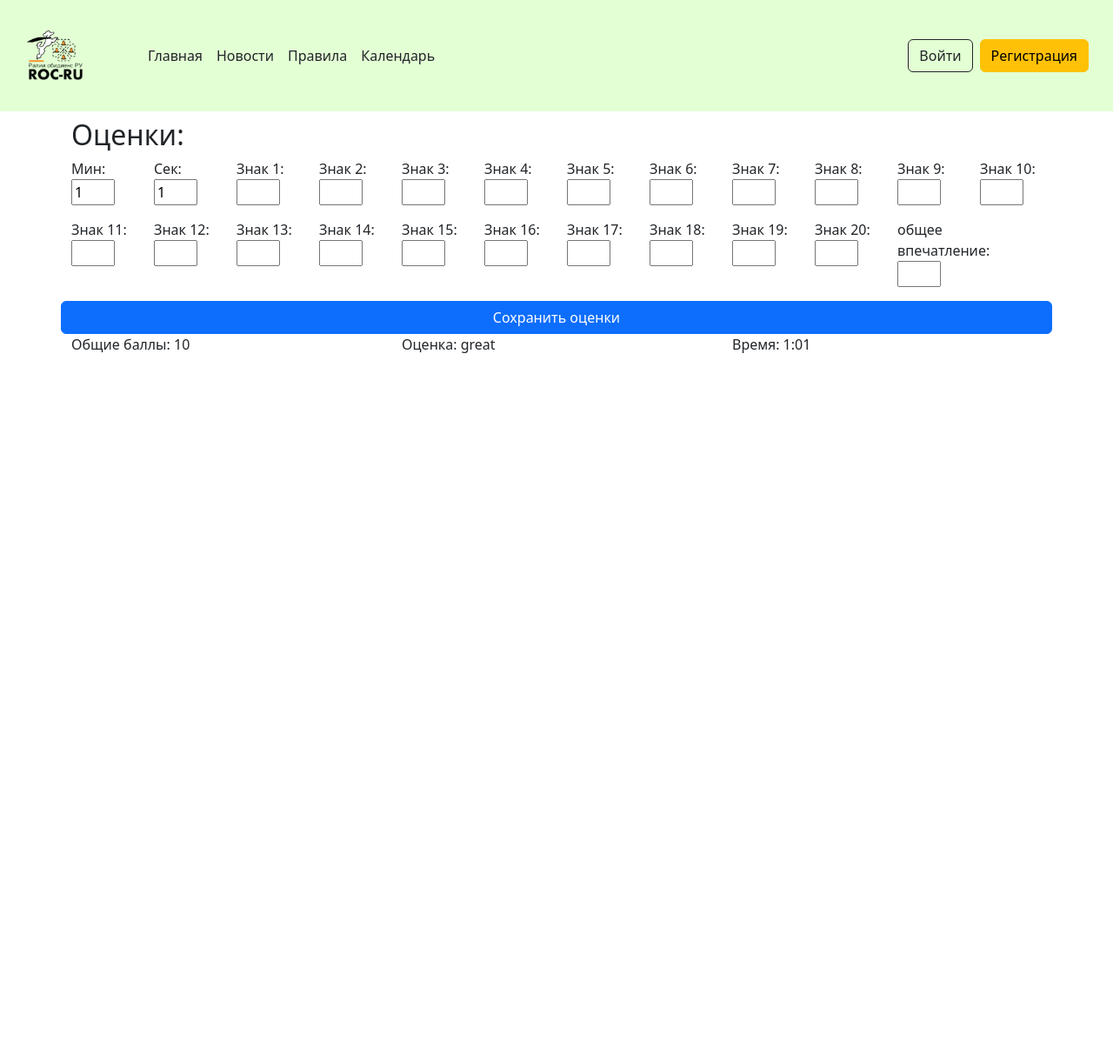
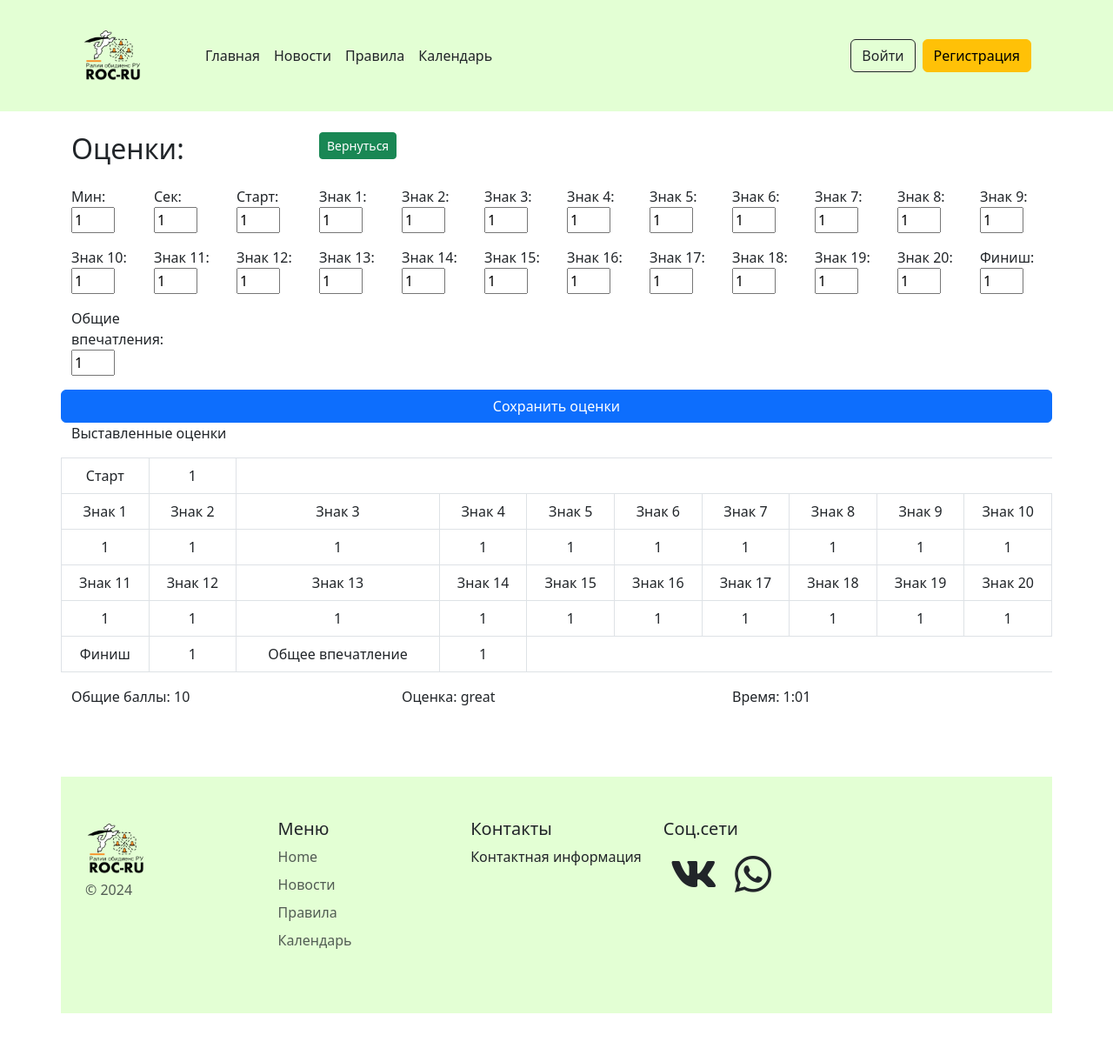
Before and after one commit to Khaidoukova/site1, a Django app: page /roles/competitor_detail/1 in a window 1280 px wide. Shown: the whole page at 87% size. Before the commit the page ends 406 px from the top, so only its background shows below. Run offline with Django 5.2, Linux system fonts and the light colour scheme; tables that the repository leaves empty hold one stand-in row (values such as "Sample post"); data that the repository does not hold is empty; parts of the project's set-up code (start-up, migrations or seed data) failed here and were passed over; some libraries are stand-ins or nearby versions.

Commit message:
Добавил футер - base html Изменил модель выставления оценок !Сделать миграции! Файлы competitor_detail.html в ролях competition_detail.html в мейне теплейтс Из roles forms models views

```diff
--- a/main/templates/main/base.html
+++ b/main/templates/main/base.html
@@ -8,6 +8,8 @@
     <link rel="canonical" href="https://bootstrap-4.ru/docs/5.3/examples/headers/">
 	<!-- Bootstrap core CSS -->
     <link href="/static/css/bootstrap.min.css" rel="stylesheet" integrity="sha384-4bw+/aepP/YC94hEpVNVgiZdgIC5+VKNBQNGCHeKRQN+PtmoHDEXuppvnDJzQIu9" crossorigin="anonymous">
+    <!-- Подключение Font Awesome -->
+      <link rel="stylesheet" href="https://cdnjs.cloudflare.com/ajax/libs/font-awesome/5.15.4/css/all.min.css">
 
 	<!-- Favicons -->
 	<meta name="theme-color" content="#712cf9">
@@ -20,43 +22,7 @@
 <body>
 
 <header class="p-3" style="background-color: #e3ffd4;">
-    <!--
-    <div class="container">
-        <div class="d-flex flex-wrap align-items-center justify-content-center justify-content-lg-start">
-            <a href="/" class="d-flex align-items-center mb-2 mb-lg-0 text-white text-decoration-none">
-                <img src="/static/logo.webp" alt="Логотип" class="img-fluid" style="max-width: 70px; max-height: 70px;">
-                <svg class="bi me-2" width="40" height="32" role="img" aria-label="Bootstrap"><use xlink:href="#bootstrap"/></svg>
-            </a>
-
-        <ul class="nav col-12 col-lg-auto me-lg-auto mb-2 justify-content-center mb-md-0">
-          <li><a href="/" class="nav-link px-2 text-black">Главная</a></li>
-          <li><a href="/news/" class="nav-link px-2 text-black">Новости</a></li>
-          <li><a href="/rules/" class="nav-link px-2 text-black">Правила</a></li>
-          <li><a href="https://calendar.yandex.ru/week?uid=1892071114" class="nav-link px-2 text-black" target="_blank">Календарь</a></li>
-
-
-        </ul>
-
-        <div class="text-end">
-                {% if user.is_authenticated %}
-
-           <div class="d-flex">
-                <form method="post" action="{% url 'users:logout' %}">
-                    {% csrf_token %}
-                    <button type="submit" class="p-2 btn btn-danger me-2">Выйти</button>
-                </form>
-
-                <a class="p-2 btn btn-warning mx-2" href="{% url 'users:user_detail' pk=user.pk %}">Профиль</a>
-            </div>
-                {% else %}
-            <a class="btn btn-outline-dark me-2" href="{% url 'users:login' %}">Войти</a>
-            <a class="p-2 btn btn-warning" href="{% url 'users:register' %}">Регистрация</a>
-                {% endif %}
-
-        </div>
-      </div>
-    </div>
-    -->
+<div class="container">
  <nav class="navbar navbar-expand-lg navbar-light bg-transparent">
   <div class="container-fluid">
     <a class="navbar-brand d-flex align-items-center" href="/">
@@ -98,8 +64,7 @@
     </div>
   </div>
 </nav>
-
-
+</div>
 </header>
 
 
@@ -109,7 +74,58 @@
 
 {% endblock %}
 
+
+
 <script src="/static/js/bootstrap.bundle.min.js" integrity="sha384-HwwvtgBNo3bZJJLYd8oVXjrBZt8cqVSpeBNS5n7C8IVInixGAoxmnlMuBnhbgrkm" crossorigin="anonymous"></script>
 
 </body>
+
+<div class="container">
+<footer class="row row-cols-1 row-cols-sm-2 row-cols-md-5 py-5 my-5 p-3" style="background-color: #e3ffd4;">
+
+    <div class="col mb-3">
+      <a class="navbar-brand d-flex align-items-center" href="/">
+          <img src="/static/logo.webp" alt="Логотип" class="img-fluid me-2" style="max-width: 70px; max-height: 70px;">
+          <svg class="bi" width="40" height="32" role="img" aria-label="Bootstrap"><use xlink:href="#bootstrap"/></svg>
+      </a>
+      <p class="text-body-secondary">© 2024</p>
+    </div>
+
+    <div class="col mb-3">
+      <h5>Меню</h5>
+      <ul class="nav flex-column">
+        <li class="nav-item mb-2"><a href="/" class="nav-link p-0 text-body-secondary">Home</a></li>
+        <li class="nav-item mb-2"><a href="/news/" class="nav-link p-0 text-body-secondary">Новости</a></li>
+        <li class="nav-item mb-2"><a href="/rules/" class="nav-link p-0 text-body-secondary">Правила</a></li>
+        <li class="nav-item mb-2"><a href="https://calendar.yandex.ru/week?uid=1892071114" class="nav-link p-0 text-body-secondary">Календарь</a></li>
+      </ul>
+    </div>
+
+
+    <div class="col mb-3">
+      <h5>Контакты</h5>
+      <ul class="nav flex-column">
+        <li class="nav-item mb-2"><p>Контактная информация</p></li>
+
+      </ul>
+    </div>
+
+    <div class="col mb-3">
+          <h5>Соц.сети</h5>
+          <ul class="nav flex-column">
+            <li class="nav-item mb-2">
+                <a href="https://vk.com" target="_blank" class="rounded-circle d-inline-block p-2" ">
+                    <i class="fab fa-vk text-dark fa-3x"></i>
+                </a>
+                <a href="https://wa.me/your_phone_number" target="_blank" class="rounded-circle d-inline-block p-2"">
+                    <i class="fab fa-whatsapp text-dark fa-3x"></i>
+                </a>
+            </li>
+          </ul>
+        </div>
+
+</footer>
+  </div>
+
+
 </html>
--- a/roles/forms.py
+++ b/roles/forms.py
@@ -23,16 +23,40 @@ class CreateCompetitorForm(forms.ModelForm):
 class CompetitorUpdateForm(forms.ModelForm):
     class Meta:
         model = Competitor
-        fields = ['min_time_competitor', 'sec_time_competitor']
+        fields = ['min_time_competitor', 'sec_time_competitor',
+                  'start_field',
+                  'additional_field_1',
+                  'additional_field_2',
+                  'additional_field_3',
+                  'additional_field_4',
+                  'additional_field_5',
+                  'additional_field_6',
+                  'additional_field_7',
+                  'additional_field_8',
+                  'additional_field_9',
+                  'additional_field_10',
+                  'additional_field_11',
+                  'additional_field_12',
+                  'additional_field_13',
+                  'additional_field_14',
+                  'additional_field_15',
+                  'additional_field_16',
+                  'additional_field_17',
+                  'additional_field_18',
+                  'additional_field_19',
+                  'additional_field_20',
+                  'finish_field',
+                  'show_field',
+                  ]
 
-    def __init__(self, *args, **kwargs):
-        super().__init__(*args, **kwargs)
-        for i in range(1, 21):
-            field_name = f'additional_field_{i}'
-            self.fields[field_name] = forms.IntegerField(label=f'Знак {i}', required=False)
-
-        impression_field = 'impression_field'
-        self.fields[impression_field] = forms.IntegerField(label='общее впечатление', required=False)
+    # def __init__(self, *args, **kwargs):
+    #     super().__init__(*args, **kwargs)
+    #     for i in range(1, 21):
+    #         field_name = f'additional_field_{i}'
+    #         self.fields[field_name] = forms.IntegerField(label=f'Знак {i}', required=False)
+    #
+    #     impression_field = 'show_field'
+    #     self.fields[impression_field] = forms.IntegerField(label='общее впечатление', required=False)
 
     def save(self, commit=True, total_points=100, grade_competitor=None):
         instance = super().save(commit=False)
@@ -47,14 +71,14 @@ class CompetitorUpdateForm(forms.ModelForm):
             else:
                 additional_scores.append(0)
 
-        impression_field = 'impression_field'
+        impression_field = 'show_field'
         field_value = self.cleaned_data.get(impression_field)
         if field_value:
             total_points -= field_value
             additional_scores.append(field_value)
 
         instance.points = total_points  # итоговые баллы
-
+        # считаем оценку в зависимости от выставленных баллов
         if 0 < total_points < 69.8:
             grade_competitor = 'Недостаточно'
         elif 69.9 < total_points < 79.8:
--- a/roles/templates/competitor_detail.html
+++ b/roles/templates/competitor_detail.html
@@ -2,15 +2,26 @@
 {% block content%}
 
 
-<div class="container mt-2 mb-2" xmlns="http://www.w3.org/1999/html">
+<div class="container mt-2 mb-2">
 
         <div class="row">
             <div class="col-md-12">
-                <h2>Оценки: </h2>
+                <div class="row mt-3 mb-3">
+                    <div class="col-md-3">
+                        <h2>Оценки: </h2>
+                    </div>
+                    <div class="col-md-3">
+                        <a href="{% url 'detail_com' competitor_info.competition.pk %}" class="btn btn-success btn-sm">Вернуться</a>
+                    </div>
+                </div>
+
+
+
 
                 <form method="post">
                     <div class="row">
                         {% csrf_token %}
+
                         {% for field in form.visible_fields %}
 
                                 <div class="col-md-1 mb-3">
@@ -31,6 +42,74 @@
                 </form>
 
                 <div class="row">
+
+                    <p>Выставленные оценки</p>
+
+                    <table class="table table-bordered text-center">
+                        <tbody>
+                            <tr>
+                                <td>Старт</td>
+                                <td>{{ competitor_info.start_field }}</td>
+
+                            </tr>
+                            <tr>
+                                <td>Знак 1</td>
+                                <td>Знак 2</td>
+                                <td>Знак 3</td>
+                                <td>Знак 4</td>
+                                <td>Знак 5</td>
+                                <td>Знак 6</td>
+                                <td>Знак 7</td>
+                                <td>Знак 8</td>
+                                <td>Знак 9</td>
+                                <td>Знак 10</td>
+                            </tr>
+                            <tr>
+                                <td>{{ competitor_info.additional_field_1 }}</td>
+                                <td>{{ competitor_info.additional_field_2 }}</td>
+                                <td>{{ competitor_info.additional_field_3 }}</td>
+                                <td>{{ competitor_info.additional_field_4 }}</td>
+                                <td>{{ competitor_info.additional_field_5 }}</td>
+                                <td>{{ competitor_info.additional_field_6 }}</td>
+                                <td>{{ competitor_info.additional_field_7 }}</td>
+                                <td>{{ competitor_info.additional_field_8 }}</td>
+                                <td>{{ competitor_info.additional_field_9 }}</td>
+                                <td>{{ competitor_info.additional_field_10 }}</td>
+                            </tr>
+                            <tr class="font-weight-bold">
+                                <td>Знак 11</td>
+                                <td>Знак 12</td>
+                                <td>Знак 13</td>
+                                <td>Знак 14</td>
+                                <td>Знак 15</td>
+                                <td>Знак 16</td>
+                                <td>Знак 17</td>
+                                <td>Знак 18</td>
+                                <td>Знак 19</td>
+                                <td>Знак 20</td>
+                            </tr>
+                            <tr>
+                                <td>{{ competitor_info.additional_field_11 }}</td>
+                                <td>{{ competitor_info.additional_field_12 }}</td>
+                                <td>{{ competitor_info.additional_field_13 }}</td>
+                                <td>{{ competitor_info.additional_field_14 }}</td>
+                                <td>{{ competitor_info.additional_field_15 }}</td>
+                                <td>{{ competitor_info.additional_field_16 }}</td>
+                                <td>{{ competitor_info.additional_field_17 }}</td>
+                                <td>{{ competitor_info.additional_field_18 }}</td>
+                                <td>{{ competitor_info.additional_field_19 }}</td>
+                                <td>{{ competitor_info.additional_field_20 }}</td>
+                            </tr>
+                            <tr>
+                                <td>Финиш</td>
+                                <td>{{ competitor_info.finish_field }}</td>
+                                <td>Общее впечатление</td>
+                                <td>{{ competitor_info.show_field }}</td>
+
+                            </tr>
+                        </tbody>
+                    </table>
+
                     <div class="col-4 md-2 mb-3">
                         <p>Общие баллы: {{ competitor_info.points }}</p>
                     </div>
@@ -38,13 +117,14 @@
                         <p>Оценка: {{ competitor_info.grade_competitor }}</p>
                     </div>
                     <div class="col-4 md-2 mb-3">
+                        {% if min_time_competitor and sec_time_competitor %}
                         <p>Время: {{ min_time_competitor }}:{% if sec_time_competitor < 10 %}0{{ sec_time_competitor }}{% else %}{{ sec_time_competitor }}{% endif %}</p>
+                        {% else %}
+                        <p>Время не выставленно</p>
+                        {% endif %}
                     </div>
-                    <p>
-                      {% for score in additional_scores %}
-                        <p>{{ score.additional_scores }}</p>
-                      {% endfor %}
-                    </p>
+
+
                 </div>
             </div>
         </div>
--- a/roles/views.py
+++ b/roles/views.py
@@ -240,6 +240,7 @@ class CompetitorUpdateView(UpdateView):
         context['min_time_competitor'] = self.object.min_time_competitor
         context['sec_time_competitor'] = self.object.sec_time_competitor
 
+
         # Получаем список дополнительных оценок для текущего участника
         additional_scores = AdditionalScore.objects.filter(competitor=self.object)
         context['additional_scores'] = additional_scores
```
Also changed, not shown: main/templates/main/competition_detail.html (+8 -8 lines), roles/models.py (+27 -0 lines).
